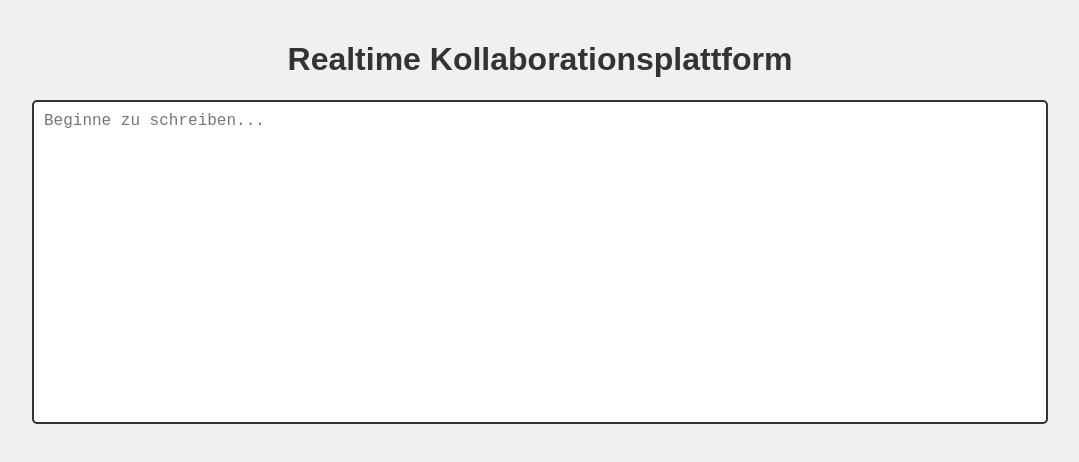
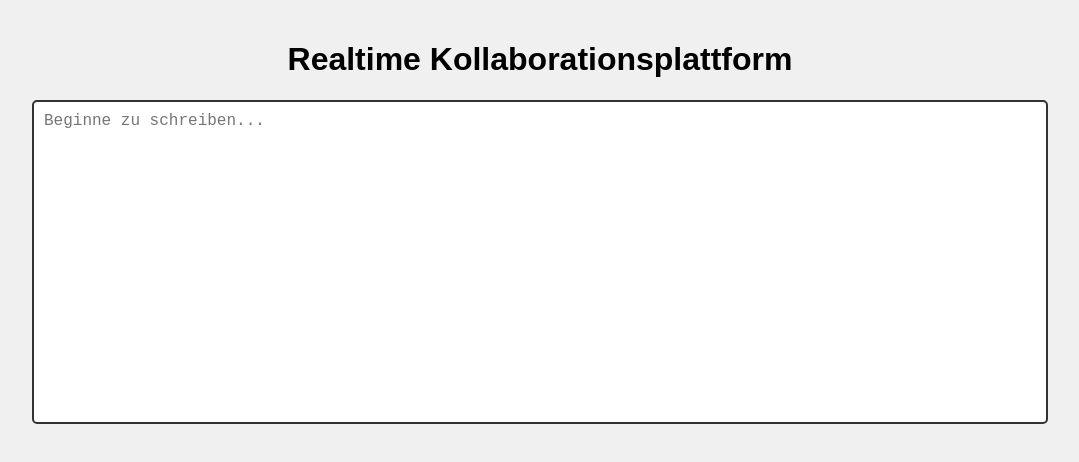
Before and after one commit to abdellatif71/Realtime-Collaboration-App, a website: page public/index.html in a window 1280 px wide. Shown: the whole page, without its empty margins (100-1179 px from the left). Drawn offline with nearby package versions, Linux system fonts and the light colour scheme; no server answers.

Commit message:
Modifie css

```diff
--- a/package.json
+++ b/package.json
@@ -2,7 +2,7 @@
   "name": "realtime-app",
   "version": "1.0.0",
   "main": "server.js",
-  "type": "module",
+  "type": "commonjs",
   "scripts": {
     "test": "echo \"Error: no test specified\" && exit 1",
     "start": "node server.js"
--- a/public/index.html
+++ b/public/index.html
@@ -12,9 +12,7 @@
     padding: 20px;
 }
 
-h1 {
-    color: #333;
-}
+
 
 textarea {
     width: 80%;
```
